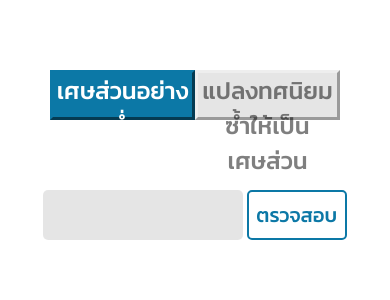
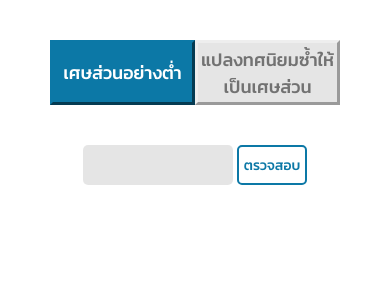
Before and after one commit to axzessjr/thaiware_internship, a PHP site: page / in a window 390 px wide. Shown: the top 300 px of the page. Run offline with PHP 8.4, Linux system fonts and the light colour scheme.

Commit message:
responsive + error

```diff
--- a/factor/index.php
+++ b/factor/index.php
@@ -13,8 +13,8 @@
 <body>
     <div class="topic">
         <div class="btn-topic" role="group">
-            <button type="button" class="count active" id="count" name="count">แยกตัวประกอบ(จำนวนนับ)</button>
-            <button type="button" class="degree" id="degree" name="degree" >แยกตัวประกอบพหุนามดีกรีสอง</button>
+            <button type="button" class="count active" id="count" name="count">แยกตัวประกอบ (จำนวนนับ)</button>
+            <button type="button" class="degree" id="degree" name="degree" >แยกตัวประกอบ พหุนามดีกรีสอง</button>
         </div>
     </div>
     <div class="form-count">
--- a/fraction/css/style.css
+++ b/fraction/css/style.css
@@ -46,7 +46,7 @@ label {
     width: 200px;
 }
 #repeat {
-    width: 50px;
+    width: 60px;
 }
 #low-frac-ip, #decimals-ip, #repeat {
     padding: 10px;
@@ -76,3 +76,48 @@ label {
     font-size: 36px;
     margin: 50px 0px;
 }
+@media screen and (max-width: 720px) {
+    button {
+        font-size: 18px;
+    }
+    label {
+        font-size: 14px;
+    }
+    #low-frac-ip, #decimals-ip, #repeat, #submit {
+        font-size: 14px;
+    }
+    #low-frac-ip, #decimals-ip {
+        width: 150px;
+    }
+    #low-frac-ip, #decimals-ip, #repeat, #submit {
+        height: 45px;
+    }
+    #repeat {
+        width: 55px;
+    }
+    #submit {
+        width: 70px;
+    }
+    #low-fracResult, #decimalsResult {
+        font-size: 30px;
+        margin: 40px 0px;
+    }
+}
+@media screen and (max-width: 560px) {
+    .btn-topic {
+        padding: 40px 50px;
+    }
+    button {
+        height: 65px;
+    }
+    #decimals-ip {
+        width: 90px;
+    }
+    #low-frac-ip, #decimals-ip, #repeat, #submit {
+        height: 40px;
+    }
+    #low-fracResult, #decimalsResult {
+        font-size: 24px;
+        margin: 30px 0px;
+    }
+}
--- a/fraction/index.php
+++ b/fraction/index.php
@@ -29,7 +29,7 @@
             <label id="text-decimals">ทศนิยมซ้ำ</label>
             <input type="text" id="decimals-ip" name="decimals-ip" oninput="validateInput2(this)">
             <label id="text-repeat">หลักที่ซ้ำ</label>
-            <input type="number" id="repeat" name="repeat" value="1" oninput="validateInput3(this)">
+            <input type="number" id="repeat" name="repeat" value="1" min="1" max="10" oninput="validateInput3(this)">
             <input type="button" id="submit" onclick="calDecimals()" value="ตรวจสอบ">
         </div>
         <div id="decimalsResult"></div>
--- a/fraction/js/process.js
+++ b/fraction/js/process.js
@@ -38,7 +38,7 @@ function calDecimals() {
                 repeat: repeat
             },
             success: function(data) {
-                $('#decimalsResult').html("แปลงเป็นเศษส่วนได้ = " + data);
+                $('#decimalsResult').html(data);
                 $('#decimalsResult').css({"color":"#0C78A6"});
                 $('#decimalsResult').show();
             },
```
Also changed, not shown: factor/css/style.css (+38 -0 lines), fraction/process_decimals.php (+8 -34 lines).
